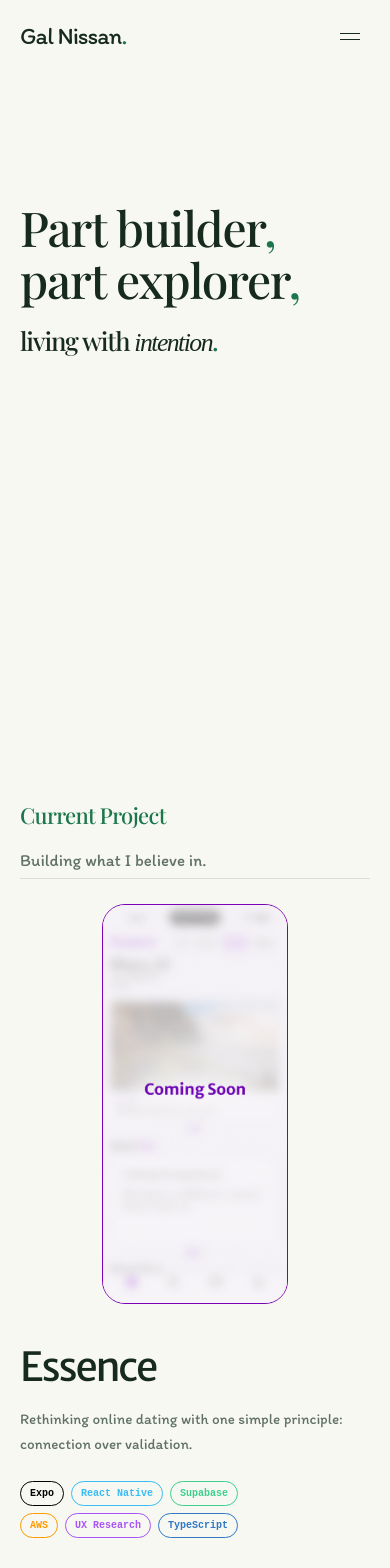
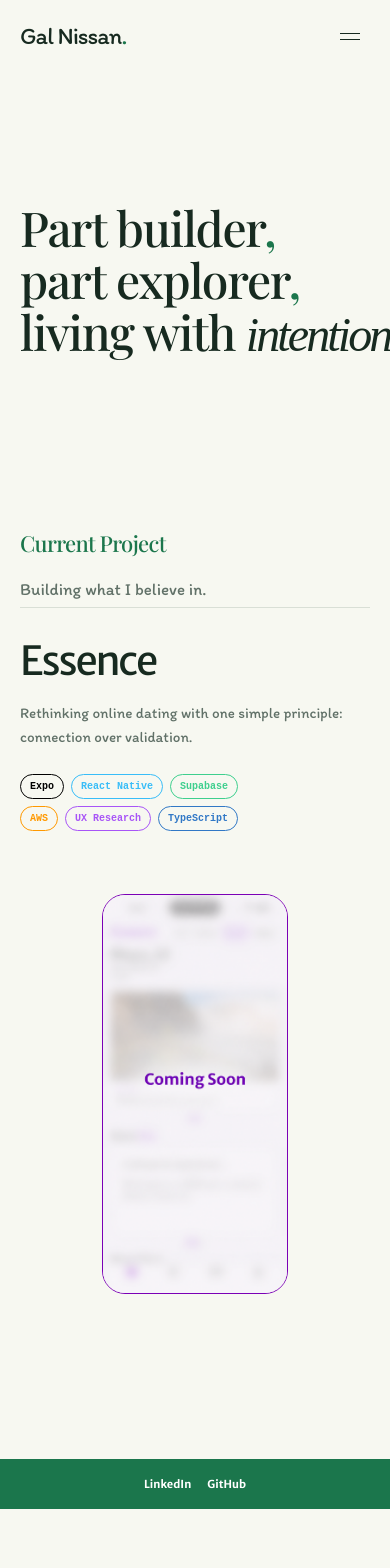
Before and after one commit to Gal865/personal_website, a Next.js app: page / in a window 390 px wide. Shown: the top 1568 px of the page. After the commit the page ends 1509 px from the top, so only its background shows below. Built offline with nearby package versions, Linux system fonts and the light colour scheme.

Commit message:
mobile compatibility

```diff
--- a/app/gallery/GalleryClient.tsx
+++ b/app/gallery/GalleryClient.tsx
@@ -54,8 +54,10 @@ export default function GalleryClient({ collections }: { collections: Collection
                 </div>
               </div>
               <div className="gallery-card-footer">
-                <div><h2 style={{ color: collection.titleColor }}>{collection.name}</h2><p>{collection.photos.length} photos</p></div>
-                <button type="button" className="gallery-card-link" onClick={() => setActiveCollection(collection)}>View gallery</button>
+                <div>
+                  <button type="button" className="gallery-card-title-button" onClick={() => setActiveCollection(collection)} aria-label={`View ${collection.name} gallery`}><h2 style={{ color: collection.titleColor }}>{collection.name}</h2></button>
+                  <p>{collection.photos.length} photos</p>
+                </div>
               </div>
             </article>
           );
--- a/app/globals.css
+++ b/app/globals.css
@@ -52,8 +52,8 @@
 .tags .tag--ux-research { border-color:#A855F7; color:#A855F7; }
 .tags .tag--typescript { border-color:#3178C6; color:#3178C6; }
 .arrow { display:inline-block; font-size:1.45em; line-height:.7; }
-.compact-footer { background:var(--green); padding:28px 0; }
-.compact-footer .footer-bottom { border-top:0; padding-top:0; }
+.compact-footer { background:var(--green); padding:18px 0; }
+.compact-footer .footer-bottom { border-top:0; justify-content:space-between; padding-top:0; }
 .compact-footer .footer-bottom>span { color:#fff; }
 .external-link { align-items:center; color:#fff; display:inline-flex; gap:6px; transition:color .2s ease; }
 .footer-bottom .external-link:hover { color:#fff; }
@@ -72,7 +72,7 @@
 .gallery-page { padding:84px 0 130px; }
 .gallery-intro { max-width:640px; margin-bottom:104px; }
 .gallery-intro h1 { font-size:clamp(58px,8.3vw,116px); font-weight:500; margin:24px 0 18px; }
-.gallery-intro-quote { color:var(--ink); font-family:var(--font-playfair),serif; font-size:clamp(26px,3.3vw,50px); font-weight:500; letter-spacing:-.035em; line-height:1.08; margin:0; }
+.gallery-intro-quote { color:var(--ink); font-family:var(--font-playfair),serif; font-size:clamp(54px,7.7vw,108px); font-weight:500; letter-spacing:-.035em; line-height:1.08; margin:0; }
 .gallery-intro-quote-mark { color:var(--green); }
 .gallery-intro-subheader { color:var(--muted); font-family:var(--font-itim),cursive; font-size:18px; line-height:1.45; margin:18px 0 0; }
 .gallery-cards { display:grid; gap:22px; grid-template-columns:repeat(2,minmax(0,1fr)); }
@@ -85,9 +85,14 @@
 .gallery-card-footer { align-items:flex-start; display:flex; justify-content:space-between; gap:20px; padding:21px 22px 22px; }
 .gallery-card-footer h2 { color:var(--collection-color); font-size:clamp(26px,3vw,35px); font-weight:500; line-height:1; margin:0 0 8px; }
 .gallery-card-footer p { color:var(--muted); font:11px "DM Mono",monospace; margin:0; }
-.gallery-card-link { background:transparent; border:0; color:var(--ink); cursor:pointer; font-family:var(--font-itim),cursive; font-size:16px; margin-top:9px; padding:0; white-space:nowrap; }
+.gallery-card-title-button { background:transparent; border:0; cursor:pointer; font-family:var(--font-playfair),serif; padding:0; text-align:left; }
+.gallery-card-title-button h2 { transition:color .2s ease, transform .2s ease; }
+.gallery-card-title-button:hover h2 { transform:translateX(3px); }
 .gallery-card-link span { color:var(--collection-color); display:inline-block; font-family:var(--font-playfair),serif; font-size:1.25em; transition:transform .2s ease; }
 .gallery-card-link:hover span { transform:translateX(4px); }
+.lightbox { align-items:center; background:rgba(18,28,22,.92); display:flex; inset:0; justify-content:center; padding:72px 24px 48px; position:fixed; z-index:30; }
+.lightbox img { box-shadow:0 22px 90px rgba(0,0,0,.36); max-height:calc(100vh - 120px); max-width:min(1120px,92vw); object-fit:contain; touch-action:pinch-zoom; width:auto; }
+.lightbox-close { background:transparent; border:0; color:#f7f8f1; cursor:pointer; font-family:var(--font-itim),cursive; font-size:32px; line-height:1; padding:12px; position:absolute; right:18px; top:16px; }
 .gallery-browser { background:var(--paper); inset:0; overflow:auto; padding:42px 24px 90px; position:fixed; z-index:20; }
 .gallery-browser-inner { margin:auto; max-width:1160px; }
 .gallery-browser-header { align-items:flex-end; border-bottom:1px solid var(--line); display:flex; justify-content:space-between; margin-bottom:28px; padding-bottom:19px; }
@@ -127,8 +132,8 @@
 @keyframes page-enter { from { opacity:0; } to { opacity:1; } }
 @media (prefers-reduced-motion: reduce) { .page-transition-content { transition:none; } .page-transition--entering .page-transition-content { animation:none; } }
 
-@media(max-width:720px){.hero{min-height:auto;padding:70px 0}.hero-copy{margin-top:60px}}
-@media(max-width:720px){.shell{width:min(100% - 40px,1160px)}.nav{height:72px}.menu-button{display:flex; flex-direction:column; gap:5px; padding:10px}.menu-button i{width:20px;height:1px;background:var(--ink)}.nav-links{display:none;position:absolute;top:62px;right:0;background:var(--paper);border:1px solid var(--line);padding:18px;flex-direction:column;align-items:flex-start;gap:18px}.nav-links.is-open{display:flex}.hero{min-height:620px;padding:70px 0 35px}.hero-copy{display:block}.hero-intro{margin-top:38px;width:min(300px,100%)}.hero-footer{display:block;line-height:2}.hero-footer a{display:block}.section-heading{display:block}.section-note{margin-top:14px}.featured,.about-layout{grid-template-columns:1fr;gap:35px}.featured{padding-bottom:55px}.essence-visual{min-height:400px}.project-meta{margin-bottom:36px}.project-grid{grid-template-columns:1fr;gap:50px}.about{padding:80px 0}.about-layout{margin-bottom:70px}.interests{display:block}.interests div{margin-top:15px;flex-wrap:wrap}.notes{padding:80px 0}.note-list a{grid-template-columns:32px 1fr 18px;gap:7px;padding:18px 0;min-height:0}.note-list time{display:none}.note-list p{font-size:16px}.footer{padding-top:70px}.footer-email{margin:50px 0 80px}.footer-bottom{gap:18px;flex-wrap:wrap}.footer-bottom>span{width:100%;order:3}.footer-bottom div{gap:16px}}
+@media(max-width:720px){.hero{min-height:auto;padding:70px 0}.hero-copy{margin-top:60px}.hero-last-line{font-size:1em}}
+@media(max-width:720px){.shell{width:min(100% - 40px,1160px)}.nav{height:72px}.menu-button{display:flex; flex-direction:column; gap:5px; padding:10px}.menu-button i{width:20px;height:1px;background:var(--ink)}.nav-links{display:none;position:absolute;top:62px;right:0;background:var(--paper);border:1px solid var(--line);padding:18px;flex-direction:column;align-items:flex-start;gap:18px}.nav-links.is-open{display:flex}.hero{min-height:auto;padding:70px 0 60px}.hero-copy{display:block}.hero-intro{margin-top:38px;width:min(300px,100%)}.hero-footer{display:block;line-height:2}.hero-footer a{display:block}.section-heading{display:block}.section-note{margin-top:14px}.featured,.about-layout{grid-template-columns:1fr;gap:35px}.featured{gap:28px;padding-bottom:55px}.featured>.project-copy{order:-1}.essence-visual{min-height:400px}.project-meta{margin-bottom:36px}.project-grid{grid-template-columns:1fr;gap:50px}.about{padding:80px 0}.about-layout{margin-bottom:70px}.interests{display:block}.interests div{margin-top:15px;flex-wrap:wrap}.notes{padding:80px 0}.note-list a{grid-template-columns:32px 1fr 18px;gap:7px;padding:18px 0;min-height:0}.note-list time{display:none}.note-list p{font-size:16px}.footer{padding-top:70px}.compact-footer{padding:18px 0}.footer-email{margin:50px 0 80px}.footer-bottom{gap:18px;flex-wrap:wrap}.compact-footer .footer-bottom{justify-content:center}.compact-footer .footer-bottom>span{display:none}.footer-bottom div{gap:16px}}
 @media(max-width:720px){.essence-screenshot{height:400px;}}
 @media(max-width:720px){.work-page{padding:55px 0 80px}.work-page-intro{margin:20px 0 80px}.work-page-intro h1{font-size:clamp(52px,14vw,78px)}.experience-item{gap:10px;grid-template-areas:"dates" "details";grid-template-columns:1fr;padding:26px 0 32px}.experience-dates{padding:0;text-align:left}.experience-title-row{gap:12px}.experience-details h3{font-size:29px}.experience-details ul{font-size:15px;margin-top:22px}.gallery-page{padding:55px 0 80px}.gallery-intro{margin-bottom:72px}.gallery-intro h1{font-size:clamp(56px,16vw,82px)}.gallery-collections{gap:80px}.gallery-collection-heading{margin-bottom:16px}.gallery-masonry{column-count:2;column-gap:10px}.gallery-photo{margin-bottom:10px}.gallery-lightbox{padding:72px 18px 46px}.gallery-lightbox-back{left:20px;top:17px}.gallery-lightbox-image{max-height:calc(100vh - 118px);max-width:100%}}
 @media(max-width:720px){.gallery-cards{gap:16px;grid-template-columns:1fr}.gallery-card-media{grid-template-columns:1fr;height:clamp(285px,88vw,410px)}.gallery-card-previews{display:none}.gallery-card-footer{padding:18px}.gallery-card-footer h2{font-size:31px}.gallery-card-link{font-size:15px}.gallery-browser{padding:29px 20px 62px}.gallery-browser-header{align-items:flex-start;flex-direction:column;gap:16px;margin-bottom:19px}.gallery-browser-grid{column-count:2;column-gap:10px}.gallery-browser-photo{margin-bottom:10px}}
```
